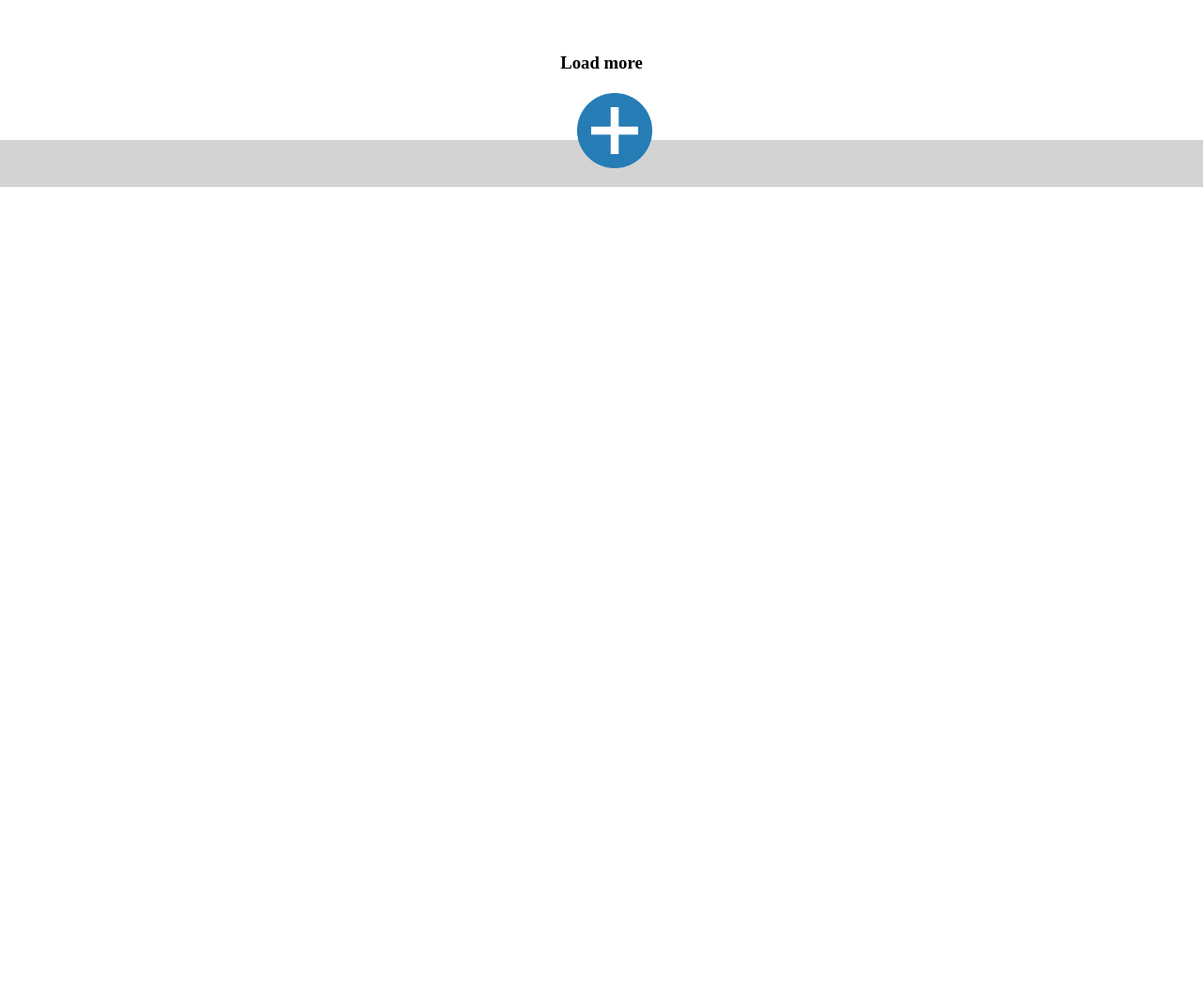
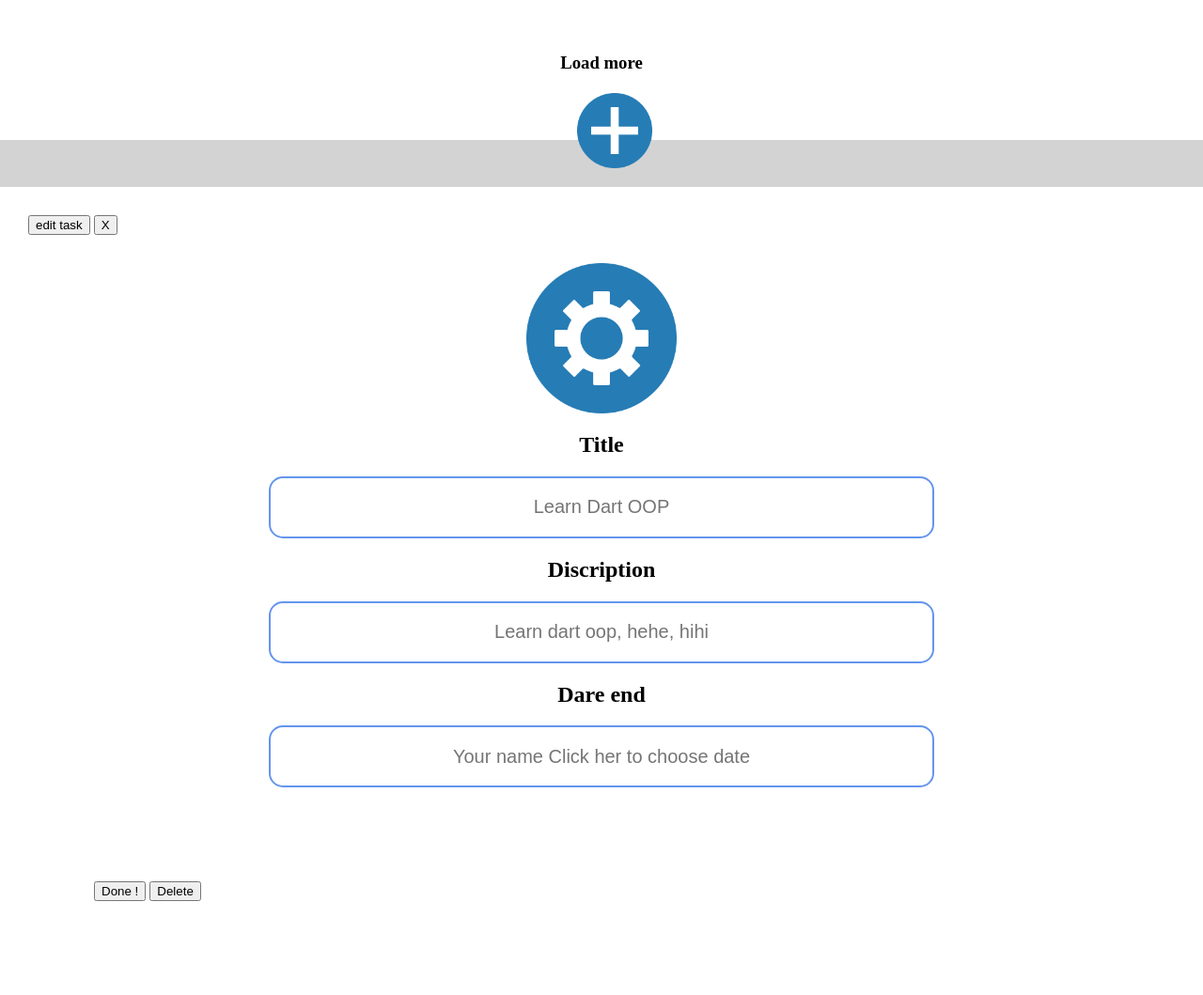
Before and after one commit to Bondaruk-Vasyl/Todo-list, a website built with webpack: page public/index.html in a window 1280 px wide. Shown: the part 601-1660 px from the top of the page at 94% size. Before the commit the page ends 800 px from the top, so only its background shows below. Built offline with nearby package versions, Linux system fonts and the light colour scheme.

Commit message:
Update index.html

```diff
--- a/public/index.html
+++ b/public/index.html
@@ -72,7 +72,7 @@
             <footer class="basement-two">
                 <div>
                     <button id="add-page" class="basment-but-two">Add</button>
-                    <button class="basment-but-thre">Cancel</button>
+                    <button id="cansel" class="basment-but-thre">Cancel</button>
                 </div>
             </footer>
         </div>
@@ -80,6 +80,35 @@
 
     <!-- Page edit -->
     <div id="page-edit" class="page-edit hidden"></div>
+    <div class="flax-container-two">
+        <header class="header-two">
+            <button class="but-edit">edit task</button>
+            <button id="create-close-button-edit" class="butt-edit">X</button>
+        </header>
+        <main class="basic-page-create">
+            <img class="icon-loading-two" src="./img/Загрузка.png" alt="loading" />
+            <div id="new-task-form">
+                <div class="basic-page-creat-two">
+                    <h2>Title</h2>
+                    <input type="Enter task title" placeholder="Learn Dart OOP" class="title-edit">
+                </div>
+                <div class="basic-page-creat-three-edit">
+                    <h2>Discription</h2>
+                    <input type="Enter task desriprion" placeholder="Learn dart oop, hehe, hihi" class="discription-edit">
+                </div>
+                <div class="basic-page-creat-four-edit">
+                    <h2>Dare end</h2>
+                    <input type="Click here to choose date" placeholder="Your name Click her to choose date"
+                        class="dare-end-edit">
+                </div>
+            </div>
+        </main>
+        <footer class="basement-two">
+            <div>
+                <button id="add-page-edit" class="basment-but-two-edit">Done !</button>
+                <button id="cansel-edit" class="basment-but-thre-edit">Delete</button>
+            </div>
+        </footer>
 </body>
 
 </html>
```
